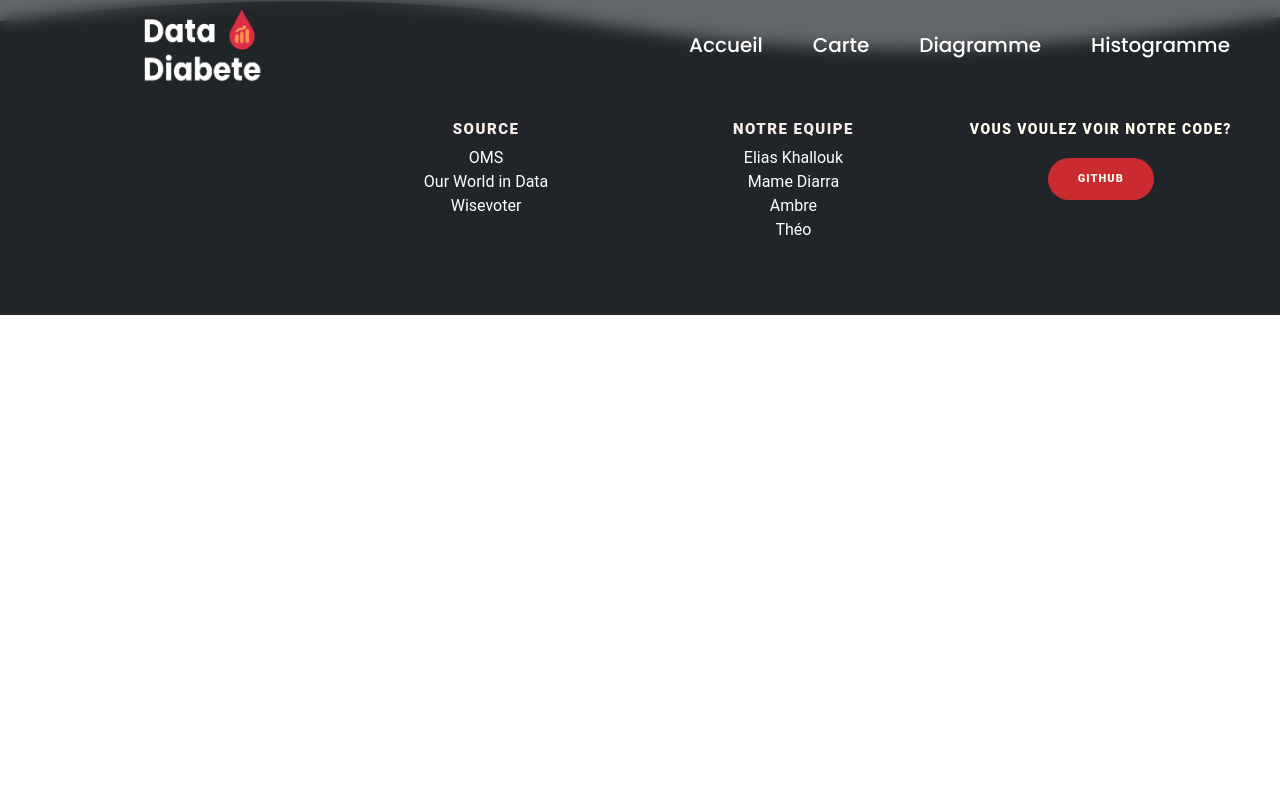
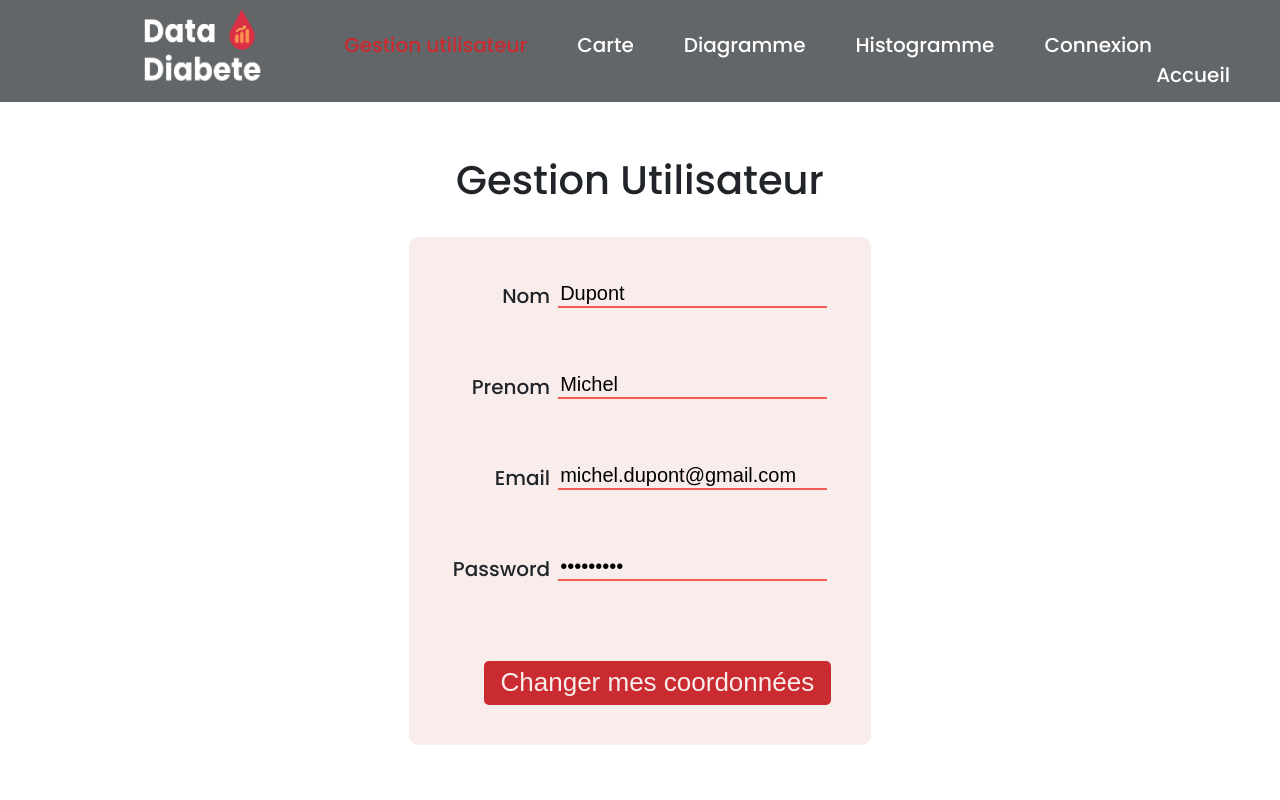
Before and after one commit to EliasKhallouk/DataDiabete, a Vue app: page /gestion-utilisateur in a window 1280 px wide. Shown: the top 800 px of the page. Built offline with nearby package versions, Linux system fonts and the light colour scheme; grey boxes are pictures that could not be loaded; what highcharts-vue would draw is missing.

Commit message:
add link in footer + add title + add page GestionUtilisateurView.vue for account pro

```diff
--- a/src/components/Footer.vue
+++ b/src/components/Footer.vue
@@ -27,13 +27,13 @@
             <h2 class="footer-menu-name">SOURCE</h2>
             <ul id="menu-company" class="footer-menu-list">
               <li class="menu-item menu-item-type-post_type menu-item-object-page">
-                <a href="#">OMS</a>
+                <a target="_blank" href="https://www.who.int/fr/news-room/fact-sheets/detail/diabetes">OMS</a>
               </li>
               <li class="menu-item menu-item-type-taxonomy menu-item-object-category">
-                <a href="#">Our World in Data</a>
+                <a target="_blank" href="https://ourworldindata.org/grapher/death-rate-from-diabetes?time=latest">Our World in Data</a>
               </li>
               <li class="menu-item menu-item-type-post_type menu-item-object-page">
-                <a href="#">Wisevoter</a>
+                <a target="_blank" href="https://wisevoter.com/country-rankings/cost-of-insulin-by-country/">Wisevoter</a>
               </li>
             </ul>
           </div>
@@ -43,16 +43,16 @@
             <h2 class="footer-menu-name">NOTRE EQUIPE</h2>
             <ul id="menu-quick-links" class="footer-menu-list">
               <li class="menu-item menu-item-type-custom menu-item-object-custom">
-                <a target="_blank" rel="noopener noreferrer" href="#">Elias Khallouk</a>
+                <a target="_blank" rel="noopener noreferrer" href="https://github.com/EliasKhallouk">Khallouk Elias</a>
               </li>
               <li class="menu-item menu-item-type-custom menu-item-object-custom">
-                <a target="_blank" rel="noopener noreferrer" href="#">Mame Diarra</a>
+                <a target="_blank" rel="noopener noreferrer" href="https://github.com/diarrathiamm">Mame Diarra</a>
               </li>
               <li class="menu-item menu-item-type-post_type menu-item-object-page">
-                <a href="#">Ambre</a>
+                <a target="_blank" rel="noopener noreferrer" href="https://github.com/amajoure-iut90">Majourel Ambre</a>
               </li>
               <li class="menu-item menu-item-type-post_type menu-item-object-page">
-                <a href="#">Théo</a>
+                <a target="_blank" rel="noopener noreferrer" href="https://github.com/TheoIUTBM">Vievill Théo</a>
               </li>
             </ul>
           </div>
@@ -61,7 +61,7 @@
           <div class="footer-call-to-action">
             <h2 class="footer-call-to-action-title">Vous voulez voir notre code?</h2>
             <p class="footer-call-to-action-description"></p>
-            <a class="footer-call-to-action-button button" href="#" target="_self">
+            <a class="footer-call-to-action-button button" href="https://github.com/EliasKhallouk/DataDiabete" target="_blank">
               GitHub
             </a>
           </div>
--- a/src/components/NavBar.vue
+++ b/src/components/NavBar.vue
@@ -1,9 +1,9 @@
 <template>
   <nav>
     <img alt="Vue logo" class="logo" src="../assets/logoDDfixe.png"/>
-   <!-- <router-link to="/connexion" style="margin-right: 10%; float: right"
+    <router-link to="/connexion" style="margin-right: 10%; float: right"
     >Connexion</router-link
-    >-->
+    >
     <router-link to="/histogramme" style="margin-right: 50px; float: right"
     >Histogramme</router-link
     >
@@ -12,6 +12,9 @@
     >
     <router-link to="/carte" style="margin-right: 50px; float: right"
     >Carte</router-link
+    >
+    <router-link to="/gestion-utilisateur" style="margin-right: 50px; float: right"
+    >Gestion utilisateur</router-link
     >
     <router-link to="/" style="margin-right: 50px; float: right">Accueil</router-link>
   </nav>
--- a/src/router/index.js
+++ b/src/router/index.js
@@ -31,6 +31,11 @@ const routes = [
     path: '/diagramme',
     name: 'diagramme',
     component: () => import('../views/DiagrammeBarreView.vue')
+  },
+  {
+    path: '/gestion-utilisateur',
+    name: 'gestion-utilisateur',
+    component: () => import('../views/GestionUtilisateurView.vue')
   }
 
 ]
--- a/src/views/CarteView.vue
+++ b/src/views/CarteView.vue
@@ -68,7 +68,7 @@ const chartOptions = ref({
         },
       },
       dataLabels: {
-        enabled: true,
+        enabled: false,
         format: "{point.name}",
       },
       nullColor: '#EFEFEF',
--- a/src/views/ConnexionView.vue
+++ b/src/views/ConnexionView.vue
@@ -30,4 +30,8 @@ export default {
     color: $color-black;
   }
 
+  .connexion{
+    margin-top: 100px;
+  }
+
 </style>
--- /dev/null
+++ b/src/views/GestionUtilisateurView.vue
@@ -0,0 +1,159 @@
+<template>
+  <div style="margin-top: 150px;">
+    <h1 style="font-size: 40px;">Gestion Utilisateur</h1>
+    <div class="centered-container">
+       <div class="gestion">
+          <form>
+            <div class="ligne">
+              <label for="email">Nom</label>
+              <input class="input" type="text" id="Nom" name="Nom" :value="infoPerso[0].Nom" />
+            </div>
+            <div class="ligne">
+              <label for="email">Prenom</label>
+              <input class="input" type="text" id="Prenom" name="Prenom" :value="infoPerso[0].Prenom" />
+            </div>
+            <div class="ligne">
+              <label for="email">Email</label>
+              <input class="input" type="email" id="email" name="email" :value="infoPerso[0].Email" />
+            </div>
+            <div class="ligne">
+              <label for="email">Password</label>
+              <input class="input" type="password" id="Password" name="Password" :value="infoPerso[0].Password" />
+            </div>
+            <button class="button" type="submit">Changer mes coordonnées</button>
+          </form>
+       </div>
+    </div>
+  </div>
+</template>
+
+<script>
+export default {
+  data() {
+    return {
+      infoPerso: [
+        {Nom: "Dupont", Prenom: "Michel", Email: "michel.dupont@gmail.com", Password: "azerty123"}
+      ],
+    };
+  }
+}
+</script>
+
+<style scoped lang="scss">
+$pixel1: 4px;
+$pixel2: 10px;
+$pixel3: 20px;
+$color-red: #ca2b30;
+$color-red-soft: #f25c54;
+$color-red-pastel: #f8edeb;
+$color-black: #212529;
+
+.ligne{
+  display: flex;
+  margin-bottom: 50px;
+}
+label{
+  width: 40%;
+
+}
+input {
+  /* border-radius: 5px; */
+  border-bottom: 2px solid $color-red-soft;
+  border-top: none;
+  border-left: none;
+  border-right: none;
+  margin-top: $pixel1;
+  margin-bottom: $pixel2;
+  margin-left: $pixel1;
+  margin-right: $pixel1;
+  font-size: $pixel3;
+  background-color: transparent;
+}
+
+input:focus {
+  outline: none;
+}
+
+label {
+  margin-top: $pixel1;
+  margin-bottom: $pixel1;
+  margin-left: $pixel1;
+  margin-right: $pixel1;
+  font-size: $pixel3;
+  color: $color-black;
+}
+button {
+  margin-top: $pixel3;
+  font-size: 26px;
+  background-color: $color-red;
+  color: $color-red-pastel;
+  border: 2px solid transparent;
+  border-radius: 5px;
+  padding-left: 15px;
+  padding-right: 15px;
+  padding-top: 4px;
+  padding-bottom: 5px;
+  transition-duration: 0.2s;
+}
+button:hover {
+  color: $color-red;
+  background-color: white;
+  border: 2px solid $color-red;
+}
+.gestion {
+  padding: 40px;
+  margin-bottom: 60px;
+  box-shadow: inset;
+  border-radius: 10px;
+  background-color: #f8edeb;
+  //display: flex;
+  //flex-direction: column;
+  justify-content: center; /* Center horizontally */
+  align-items: center; /* Center vertically */
+  text-align: center; /* Center text */
+
+}
+
+form {
+  display: flex;
+  flex-direction: column;
+  align-items: flex-end;
+
+}
+.centered-container {
+  display: flex;
+  justify-content: center;
+  align-items: center;
+  background-color: transparent;
+}
+@media screen and (max-width: 600px) {
+  .connexion {
+    padding: 20px;
+    box-shadow: inset;
+    border-radius: 10px;
+    background-color: #f8edeb;
+    display: flex;
+    flex-direction: column;
+    justify-content: center; /* Center horizontally */
+    align-items: center; /* Center vertically */
+    text-align: center; /* Center text */
+  }
+  h1 {
+    margin-right: 0px;
+    color: $color-red;
+
+
+  }
+  form {
+    display: flex;
+    flex-direction: column;
+    align-items: flex-end;
+  }
+  .centered-container {
+    display: flex;
+    justify-content: center;
+    align-items: center;
+    background-color: transparent;
+  }
+}
+</style>
--- a/src/views/HomeView.vue
+++ b/src/views/HomeView.vue
@@ -6,10 +6,9 @@
           <source src="../assets/Medical_Background.mp4" type="video/mp4" />
         </video>
       </div>
-      <div
-        style="position: relative; top: 360px; height: 400px; z-index: 1; font-size: 200%"
-      >
-        <p style="text-align: center; color: #f8edeb" id="text2" onload="ecritur"></p>
+      <div style="position: relative; top: 320px; height: 400px; z-index: 1; font-size: 200%">
+        <p style="text-align: center; color: #f8edeb;font-size: 64px;" >Le diabète en quelques stats</p>
+        <p style="text-align: center; color: #f8edeb; margin-bottom: 20px" id="text2" onload="ecritur"></p>
         <a class="a" @click.prevent="scrollToCarousel"> En savoir plus </a>
       </div>
     </div>
@@ -122,13 +121,14 @@ export default {
       });
 
       typewriter
-        .typeString(
-          "Bienvenue sur notre plateforme de visualisation de données sur le <strong>diabète</strong>. "
-        )
+        .typeString("Bienvenue sur notre plateforme de visualisation de données sur le diabète.")
         .pauseFor(500)
+        .deleteChars(8)
+        .typeString("DIABÈTE !")
+        /*.pauseFor(500)
         .typeString(
           "Explorez les chiffres, les tendances et les informations cruciales pour mieux comprendre cette condition et prendre des décisions éclairées pour votre santé."
-        )
+        )*/
         .pauseFor(100)
         .start();
     },
@@ -174,6 +174,7 @@ export default {
 #carousel {
   padding-top: 128px;
 }
+
 .base-image {
   width: 100%;
   //border-bottom-right-radius: 824px;
```
Also changed, not shown: 2 other files (tests, documents, lock files or other folders).
